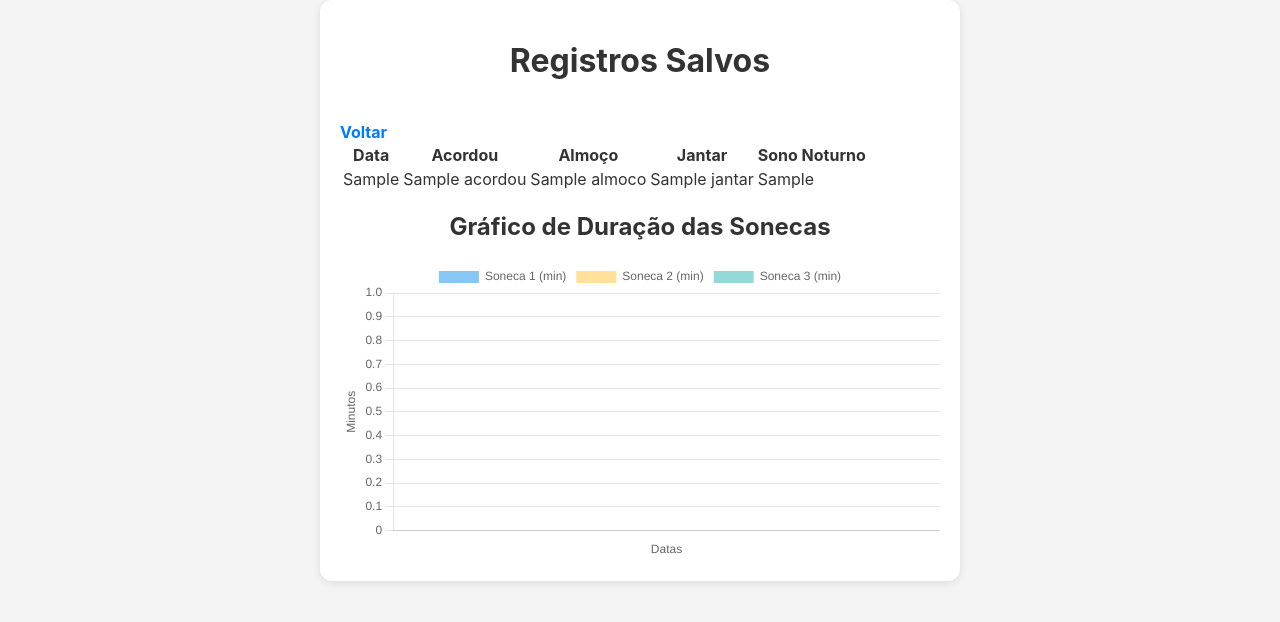
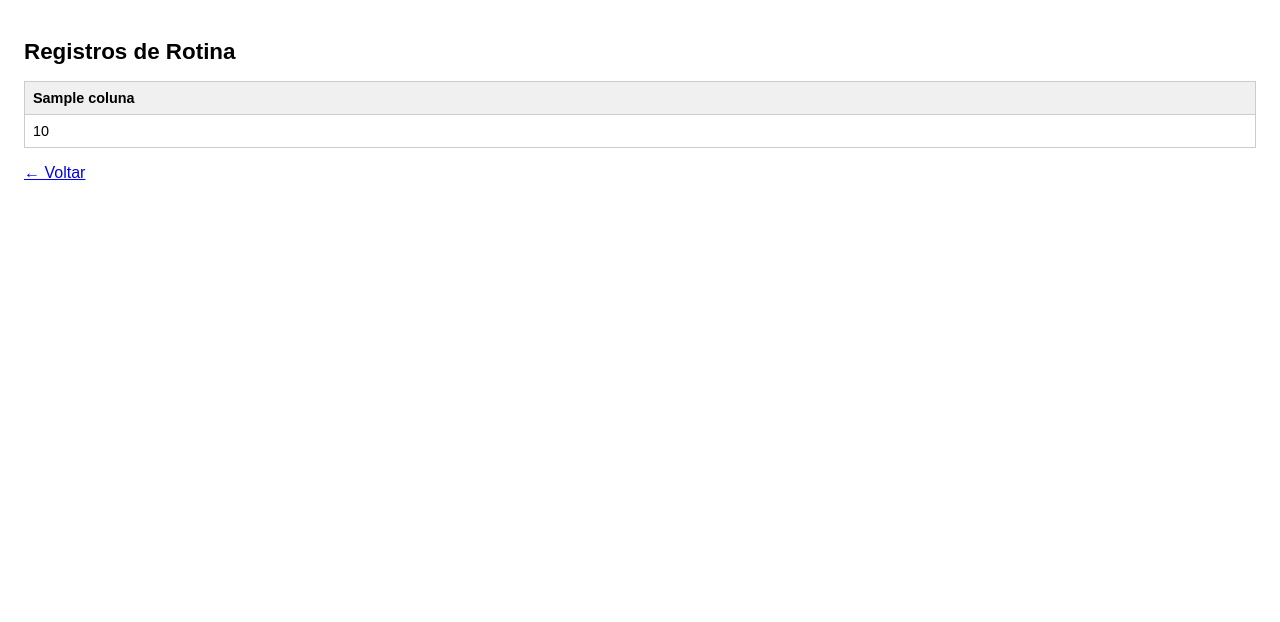
Before and after one commit to LtVitor/life_project, a Flask app: template templates/registros.html in a window 1280 px wide. Shown: the top 622 px of the page. Run offline with Flask 3, Linux system fonts and the light colour scheme; the template is opened without the code that fills it: most values are stand-ins (such as "Sample title", 1, 10 or a date in 2020); some libraries are stand-ins or nearby versions.

Commit message:
Corrigindo o app.py para mostrar a página resgistros

```diff
--- a/app.py
+++ b/app.py
@@ -103,5 +103,22 @@ def submit():
 
     return redirect('/')
 
+@app.route('/registros')
+def registros():
+    conn = psycopg2.connect(
+        dbname="cecilia",
+        user="cecilia_user",
+        password="b4amcQtpzs19yJkxGmywv80QKgV1Atll",
+        host="dpg-cvrac5juibrs73dnknig-a",
+        port="5432"
+    )
+    cur = conn.cursor()
+    cur.execute("SELECT * FROM rotina ORDER BY data_envio DESC LIMIT 30")
+    registros = cur.fetchall()
+    colunas = [desc[0] for desc in cur.description]
+    cur.close()
+    conn.close()
+    return render_template('registros.html', registros=registros, colunas=colunas)
+
 if __name__ == '__main__':
     app.run(debug=True)
--- a/templates/registros.html
+++ b/templates/registros.html
@@ -1,82 +1,39 @@
-<!-- templates/registros.html -->
 <!DOCTYPE html>
 <html lang="pt-br">
 <head>
     <meta charset="UTF-8">
-    <meta name="viewport" content="width=device-width, initial-scale=1.0">
-    <title>Registros Salvos</title>
-    <link rel="stylesheet" href="/static/styles.css">
-    <script src="https://cdn.jsdelivr.net/npm/chart.js"></script>
+    <title>Registros de Rotina</title>
+    <meta name="viewport" content="width=device-width, initial-scale=1">
+    <style>
+        body { font-family: sans-serif; padding: 1rem; }
+        table { border-collapse: collapse; width: 100%; font-size: 0.9rem; }
+        th, td { border: 1px solid #ccc; padding: 0.5rem; text-align: left; }
+        th { background: #f0f0f0; }
+        h1 { font-size: 1.4rem; margin-bottom: 1rem; }
+        .voltar { margin-top: 1rem; display: inline-block; }
+    </style>
 </head>
 <body>
-    <div class="container">
-        <h1>Registros Salvos</h1>
-        <a href="/">Voltar</a>
-
+    <h1>Registros de Rotina</h1>
     <table>
         <thead>
             <tr>
-                    <th>Data</th>
-                    <th>Acordou</th>
-                    <th>Almoço</th>
-                    <th>Jantar</th>
-                    <th>Sono Noturno</th>
+                {% for coluna in colunas %}
+                    <th>{{ coluna }}</th>
+                {% endfor %}
             </tr>
         </thead>
         <tbody>
-                {% for registro in registros %}
+            {% for linha in registros %}
                 <tr>
-                    <td>{{ registro.data_envio }}</td>
-                    <td>{{ registro.acordou or '-' }}</td>
-                    <td>{{ registro.almoco or '-' }}</td>
-                    <td>{{ registro.jantar or '-' }}</td>
-                    <td>{{ registro.sono_noturno or '-' }}</td>
+                    {% for valor in linha %}
+                        <td>{{ valor }}</td>
+                    {% endfor %}
                 </tr>
             {% endfor %}
         </tbody>
     </table>
 
-        <h2>Gráfico de Duração das Sonecas</h2>
-        <canvas id="graficoSonecas"></canvas>
-    </div>
-
-    <script>
-        const ctx = document.getElementById('graficoSonecas').getContext('2d');
-        const graficoSonecas = new Chart(ctx, {
-            type: 'bar',
-            data: {
-                labels: {{ datas | safe }},
-                datasets: [
-                    {
-                        label: 'Soneca 1 (min)',
-                        data: {{ soneca1_duracoes | safe }},
-                        backgroundColor: 'rgba(54, 162, 235, 0.6)'
-                    },
-                    {
-                        label: 'Soneca 2 (min)',
-                        data: {{ soneca2_duracoes | safe }},
-                        backgroundColor: 'rgba(255, 206, 86, 0.6)'
-                    },
-                    {
-                        label: 'Soneca 3 (min)',
-                        data: {{ soneca3_duracoes | safe }},
-                        backgroundColor: 'rgba(75, 192, 192, 0.6)'
-                    }
-                ]
-            },
-            options: {
-                responsive: true,
-                scales: {
-                    y: {
-                        beginAtZero: true,
-                        title: { display: true, text: 'Minutos' }
-                    },
-                    x: {
-                        title: { display: true, text: 'Datas' }
-                    }
-                }
-            }
-        });
-    </script>
+    <a class="voltar" href="/">← Voltar</a>
 </body>
 </html>
```
Lines whose indentation alone changed are shown as unchanged.
